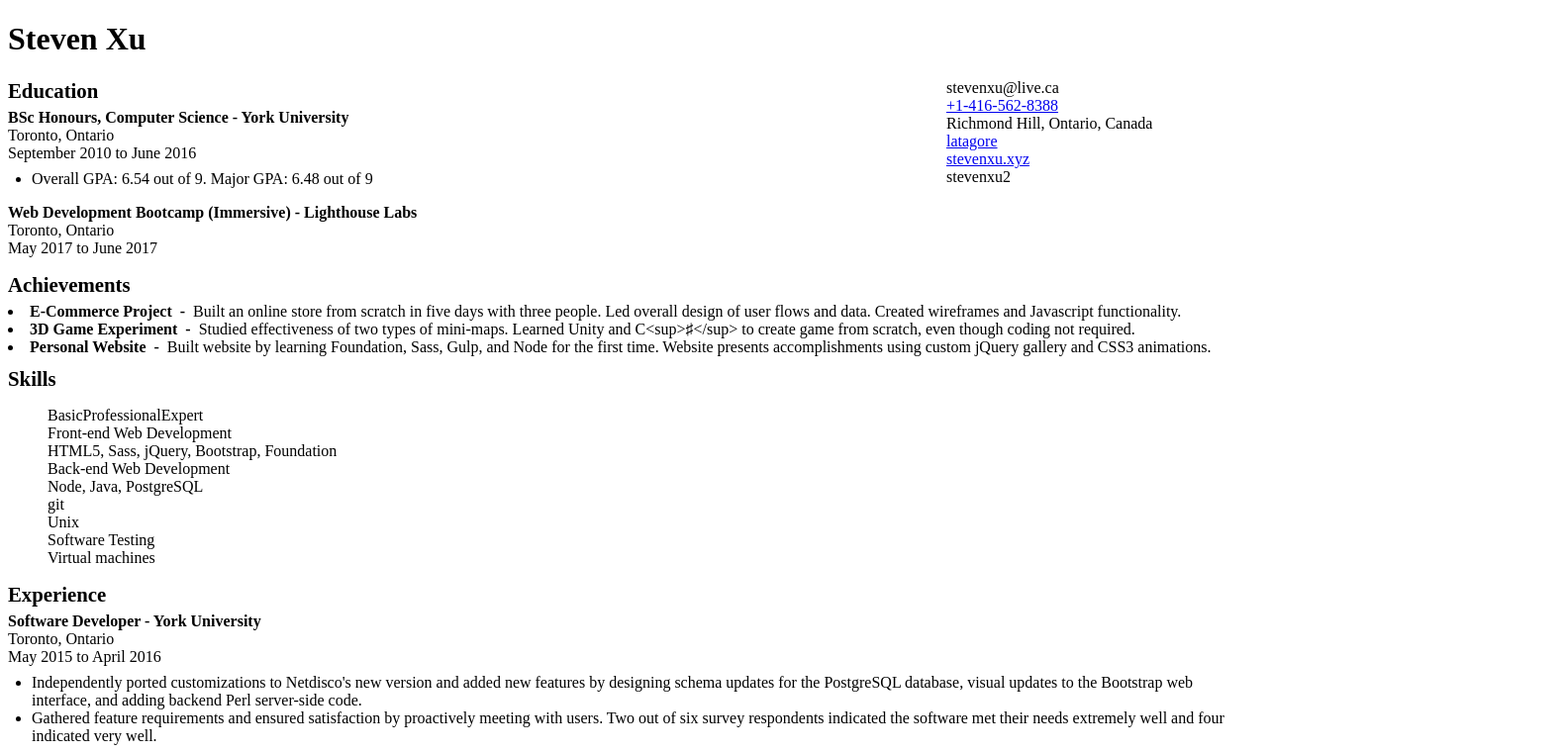
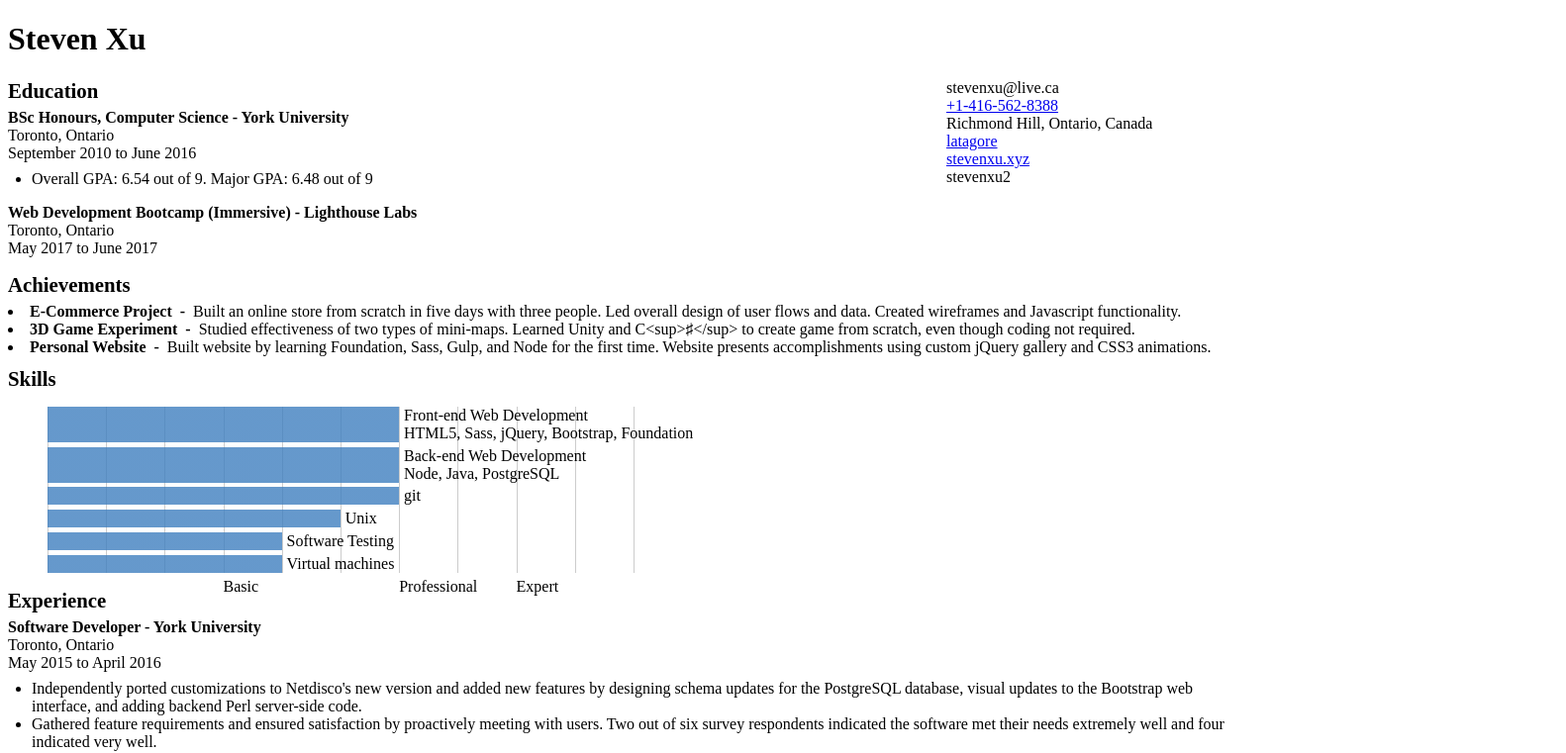
Before and after one commit to latagore/Resume, a React app: page / in a window 1280 px wide. Shown: the top 761 px of the page at 99% size, 1582 px wide, since content can reach past the window. Built offline with nearby package versions, Linux system fonts and the light colour scheme.

Commit message:
add bars formatting

```diff
--- a/src/App.jsx
+++ b/src/App.jsx
@@ -78,24 +78,27 @@
   return (
     <figure>
       <div className="skill-graph" role="presentation">
-        <div className="labels">
-        {
-          labels.map(
-            (label, i) => label && <span key={i} className="label-{i}" role="presentation">{label}</span>
-          )
-        }
-        </div>
         <div className="bars">
+
           {
             skills.map(
               (skill, key) => (
-                <div key={key} className={`bar-${skill.strength * 10}`}>
-                  <div>{skill.name}</div>
-                  {skill.subskills && <div className="subskills">{skill.subskills.join(", ")}</div>}
+                <div key={key} className={`bar bar-${skill.strength * 10}`}>
+                  <div className="bar-content">
+                    <div>{skill.name}</div>
+                    {skill.subskills && <div className="subskills">{skill.subskills.join(", ")}</div>}
+                  </div>
                 </div>
               )
             )
           }
+        </div>
+        <div className="labels">
+        {
+          labels.map(
+            (label, i) => label && <span key={i} className={`label-${i + 1}`} role="presentation">{label}</span>
+          )
+        }
         </div>
       </div>
     </figure>
--- a/styles/home.scss
+++ b/styles/home.scss
@@ -41,3 +41,59 @@
   float: right;
   width: 25%;
 }
+
+$bar-width: 0.5;
+$bar-color: rgba(63, 127, 191, 0.8);
+.skill-graph {
+  position: relative;
+  .labels {
+    position: relative;
+    z-index: 1;
+    @for $i from 1 to 10 {
+      .label-#{$i} {
+        left: $bar-width * percentage(($i) / 10);
+        position: absolute;
+      }
+    }
+  }
+  .bars {
+    /* create 10 grid lines and hide the rest*/
+    $epsilon: 0.01;
+    background-image: linear-gradient(
+      to right,
+      transparent,
+      /* add epsilon to include the last line */
+      transparent percentage($bar-width + $epsilon),
+      white percentage($bar-width + $epsilon),
+      white
+    ), repeating-linear-gradient(
+      to right,
+      #CCC,
+      #CCC 1px,
+      #FFF 1px,
+      #FFF #{$bar-width * 10%},
+      #CCC 1px
+    );
+
+    @for $i from 1 through 10 {
+      $width: percentage($i * $bar-width / 10);
+      & .bar-#{$i}  {
+        background: linear-gradient(to right, $bar-color, $bar-color $width,  transparent $width,  transparent);
+        > .bar-content {
+          left: $width;
+          position: relative;
+          margin: 0.3rem;
+
+          > * {
+            display: inline;
+            &::after {
+              /* line break after first part;*/
+              content:"\a";
+              white-space: pre;
+            }
+          }
+        }
+      }
+    }
+  }
+}
```
